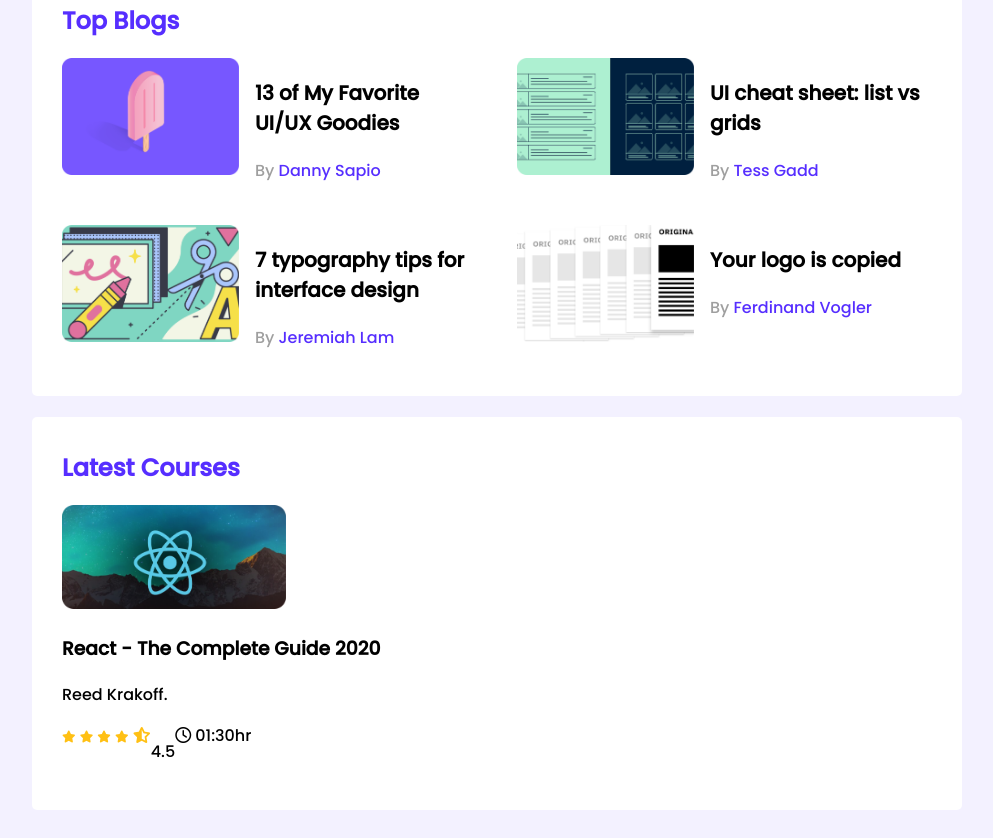
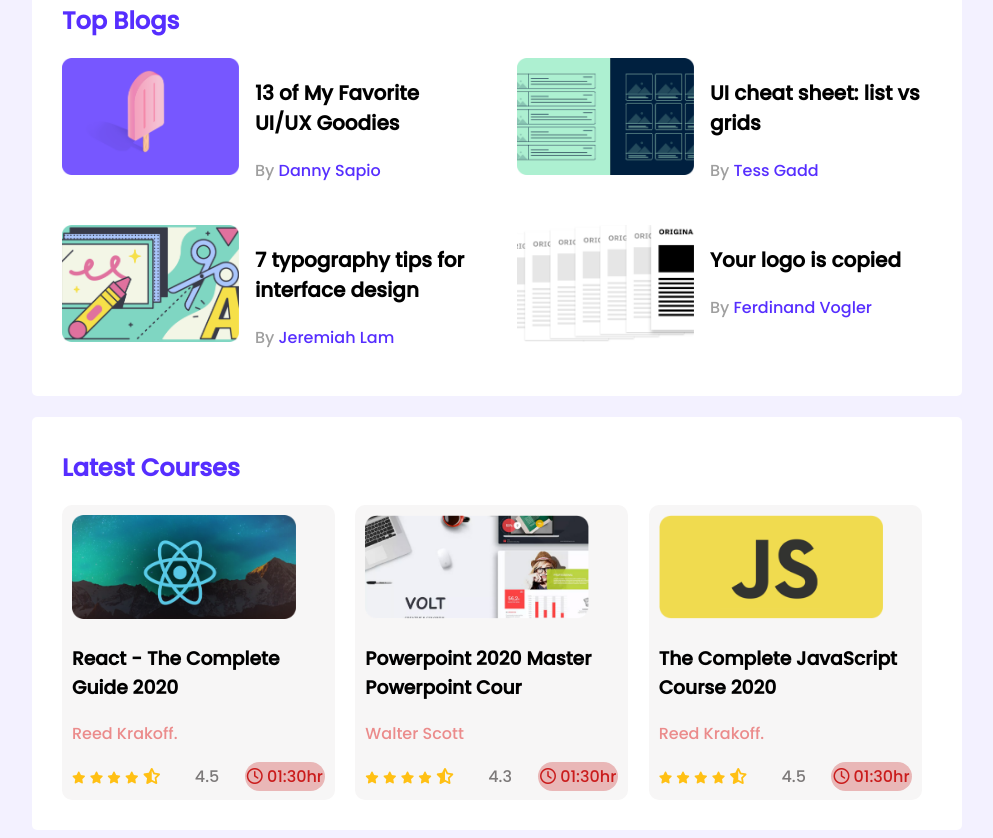
Before and after one commit to aktharuzzaman34/web_leader_board_css3, a plain HTML site: page index.html in a window 1280 px wide. Shown: the part 332-1170 px from the top of the page, without its empty margins (143-1136 px from the left). Drawn offline with Linux system fonts and the light colour scheme.

Commit message:
responsive

```diff
--- a/index.html
+++ b/index.html
@@ -20,8 +20,8 @@
     <!-- header end -->
     <main>
         <!--
-            top players and top blogs
-                                        -->
+            top players
+                        -->
         <section class="container">
             <div class="top-players">
                 <h2 class="section-title">Top Players</h2>
@@ -53,7 +53,13 @@
                     </div>
                 </div>
             </div>
+            <!--
+                top players end
+                                 -->
             <hr>
+            <!--
+                top blogs
+                          -->
             <div class="top-blogs">
                 <h2 class="section-title">Top Blogs</h2>
                 <div class="blogs">
@@ -97,8 +103,8 @@
             </div>
         </section>
         <!--
-            top players and top blogs end
-                                            -->
+            top blogs end
+                             -->
         <!--
             Latest Courses
                             -->
@@ -119,8 +125,57 @@
                                 <i class="fa-solid fa-star filled"></i>
                                 <i class="fa-solid fa-star filled"></i>
                                 <i class="fa-solid fa-star-half-stroke empty"></i>
+                                <span>4.5</span>
                             </div>
-                            <p>4.5</p>
+
+                            <div class="course-duration">
+                                <i class="fa-regular fa-clock"></i>
+                                01:30hr
+                            </div>
+                        </div>
+                    </div>
+                </div>
+                <div class="course">
+                    <div class="course-banner">
+                        <img src="images/courses/course-2.png" alt="">
+                    </div>
+                    <div class="course-detail">
+                        <h3 class="course-title">Powerpoint 2020 Master Powerpoint Cour</h3>
+                        <p>Walter Scott</p>
+                        <div class="course-info">
+                            <div>
+                                <i class="fa-solid fa-star filled"></i>
+                                <i class="fa-solid fa-star filled"></i>
+                                <i class="fa-solid fa-star filled"></i>
+                                <i class="fa-solid fa-star filled"></i>
+                                <i class="fa-solid fa-star-half-stroke empty"></i>
+                                <span>4.3</span>
+                            </div>
+
+                            <div class="course-duration">
+                                <i class="fa-regular fa-clock"></i>
+                                01:30hr
+                            </div>
+                        </div>
+                    </div>
+                </div>
+                <div class="course">
+                    <div class="course-banner">
+                        <img src="images/courses/course-3.png" alt="">
+                    </div>
+                    <div class="course-detail">
+                        <h3 class="course-title">The Complete JavaScript Course 2020</h3>
+                        <p>Reed Krakoff.</p>
+                        <div class="course-info">
+                            <div>
+                                <i class="fa-solid fa-star filled"></i>
+                                <i class="fa-solid fa-star filled"></i>
+                                <i class="fa-solid fa-star filled"></i>
+                                <i class="fa-solid fa-star filled"></i>
+                                <i class="fa-solid fa-star-half-stroke empty"></i>
+                                <span>4.5</span>
+                            </div>
+
                             <div class="course-duration">
                                 <i class="fa-regular fa-clock"></i>
                                 01:30hr
@@ -130,6 +185,9 @@
                 </div>
             </div>
         </section>
+        <!--
+            Latest Courses End
+                                -->
     </main>
 </body>
 
--- a/styles/style.css
+++ b/styles/style.css
@@ -93,6 +93,19 @@
 }
 
 /* Courses Styles */
+.courses {
+    display: grid;
+    grid-template-columns: repeat(3, 1fr);
+    gap: 10px;
+}
+
+.course {
+    width: 253px;
+    height: 275px;
+    background-color: #f7f6f6;
+    border-radius: 10px;
+    padding: 10px;
+}
 
 .course .course-banner img {
     width: 224px;
@@ -101,6 +114,8 @@
 
 .course-info {
     display: flex;
+    align-items: center;
+    justify-content: space-between;
 }
 
 .fa-star {
@@ -114,3 +129,61 @@
 .empty {
     color: #ffc014;
 }
+
+.course-duration {
+    background-color: rgb(233, 183, 183);
+    color: rgb(202, 28, 28);
+    padding: 2px;
+
+    border-radius: 15px;
+}
+
+span {
+    color: #7c7979;
+    margin-left: 30px;
+}
+
+.course-detail p {
+    color: rgb(235, 139, 139);
+}
+
+/*.......
+        Media Queries
+                    ........*/
+@media only screen and (max-width: 688px) {
+    .container {
+        width: 100%;
+    }
+
+    .players {
+        grid-template-columns: repeat(1, 1fr);
+    }
+
+    .blogs,
+    .courses {
+        grid-template-columns: repeat(1, 1fr);
+    }
+
+    .player {
+        flex-direction: column;
+    }
+
+    .blog {
+        flex-direction: row;
+    }
+
+    .courses {}
+}
+
+/* Tablet Devices */
+
+@media screen and (min-width: 688px) and (max-width: 992px) {
+    .container {
+        width: 100%;
+    }
+
+    .players,
+    .courses {
+        grid-template-columns: repeat(2, 1fr);
+    }
+}
```
